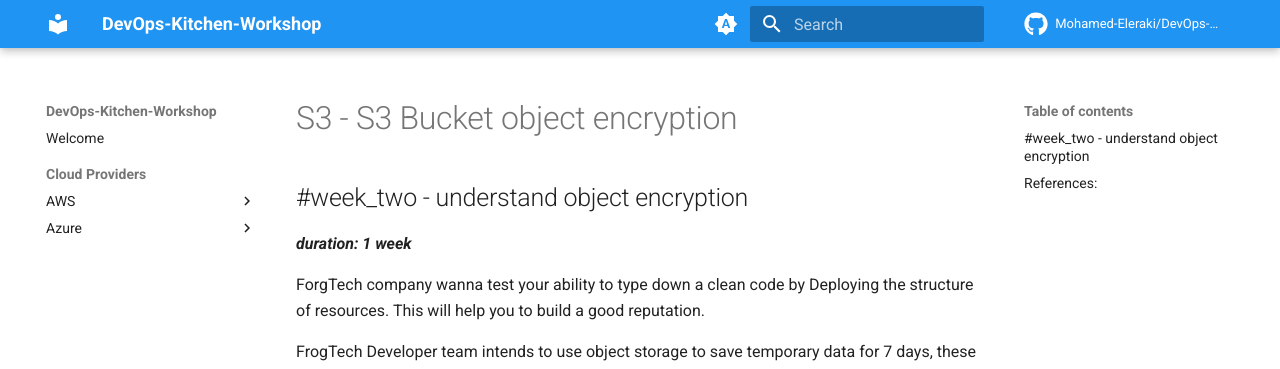
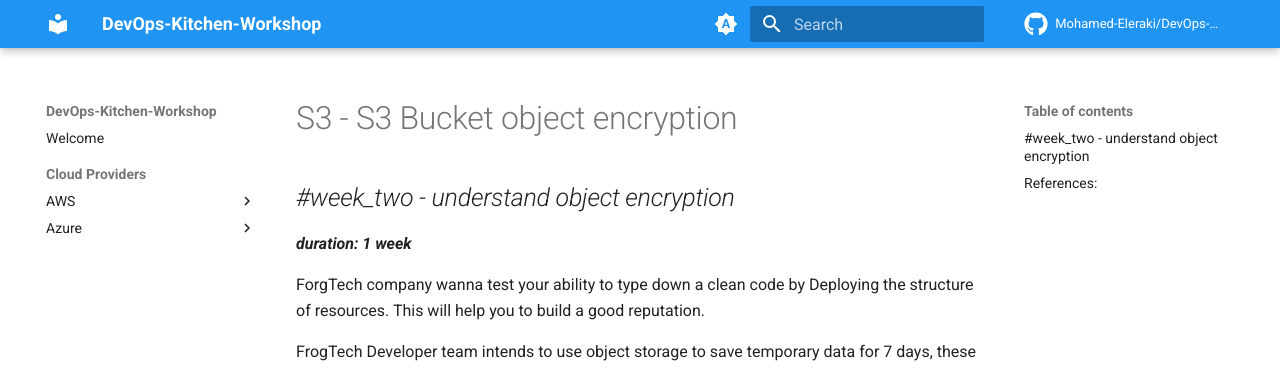
Before and after one commit to Mohamed-Eleraki/DevOps-Kitchen-Workshop, an MkDocs documentation site: the page built from docs/aws/s3-bucket-object-encryption.md, in a window 1280 px wide. Shown: the top 369 px of the page. Built offline with MkDocs 1.6.1 and Material for MkDocs 9.7.7, drawn with Linux system fonts in a browser that asks for light colours; comment, search, counter and statistics services are not loaded; the version menu is left out.

```diff
--- a/docs/aws/s3-bucket-object-encryption.md
+++ b/docs/aws/s3-bucket-object-encryption.md
@@ -1,6 +1,6 @@
 # S3 - S3 Bucket object encryption
 
-## #week_two - understand object encryption
+## _#week_two - understand object encryption_
 
 **_duration: 1 week_**
 
```
